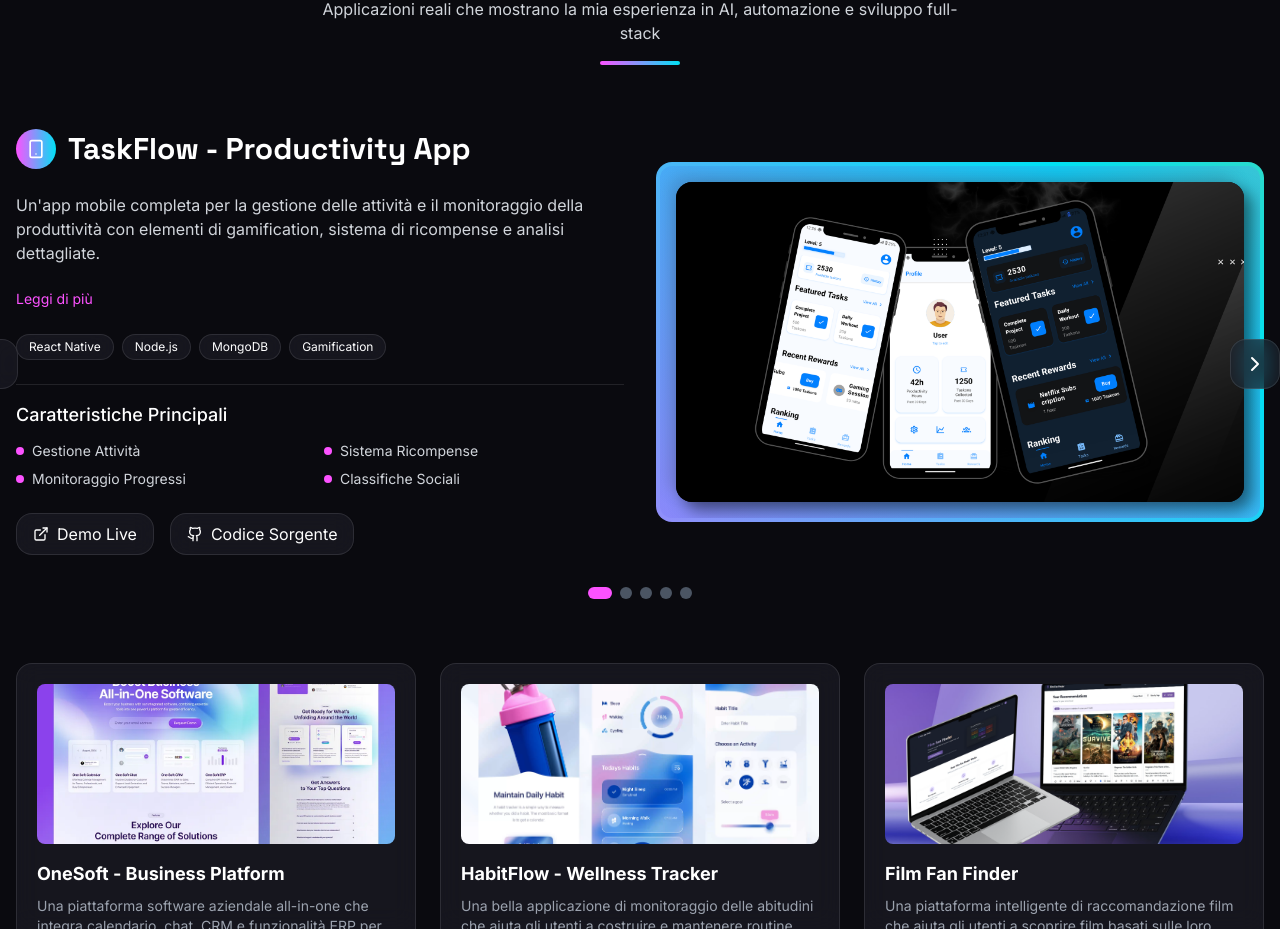
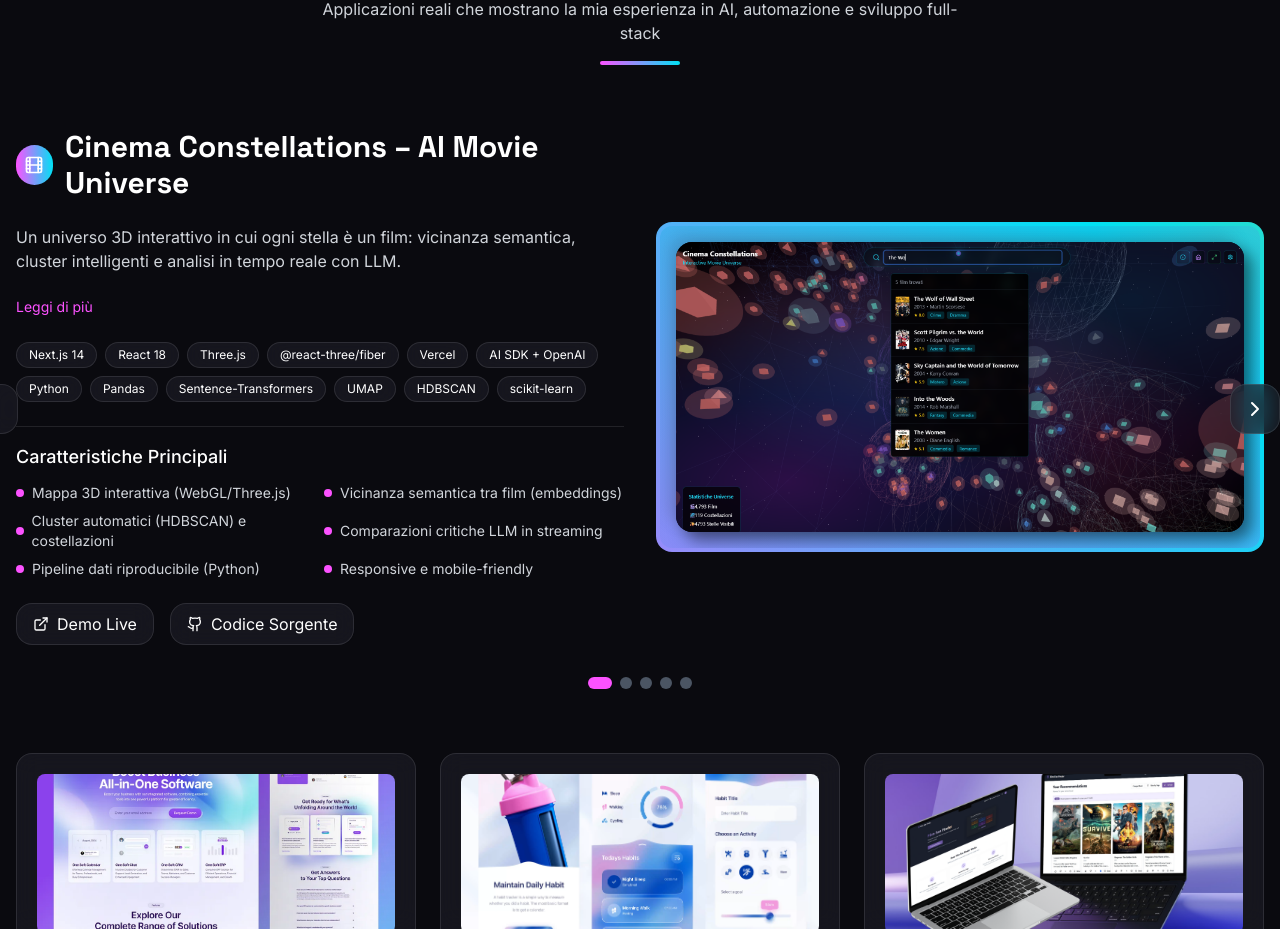
Before and after one commit to HopelessMike/portfolio-next.js, a Next.js app: page / in a window 1280 px wide. Shown: the part 3279-4208 px from the top of the page. Built offline with nearby package versions, Linux system fonts and the light colour scheme.

Commit message:
Aggiunta Progetto Cinema Constellations

```diff
--- a/components/loading-screen.tsx
+++ b/components/loading-screen.tsx
@@ -1,6 +1,6 @@
 "use client"
 
-import { useEffect, useState } from "react"
+import { useEffect, useState, useMemo } from "react"
 import Image from "next/image"
 import { motion, AnimatePresence } from "framer-motion"
 
@@ -31,7 +31,7 @@ export default function LoadingScreen({ onLoadingComplete = () => {} }: { onLoad
     visible: {
       opacity: 1,
       transition: {
-        staggerChildren: 0.4, // Leggermente aggiustato per una sequenza più definita
+        staggerChildren: 0.4,
         delayChildren: 0.2,
       },
     },
@@ -63,24 +63,46 @@ export default function LoadingScreen({ onLoadingComplete = () => {} }: { onLoad
       transition: {
         duration: 2,
         ease: "easeInOut",
-        delay: 0.5, // Leggero ritardo per iniziare dopo l'apparizione del nome
+        delay: 0.5,
       },
     },
   }
 
+  /** ✨ Effetto particellare – identico a Cinema Constellations */
   const particleVariants = {
-    animate: {
-      y: [0, -20, 0],
-      x: [0, 10, -10, 0],
-      opacity: [0.3, 1, 0.3],
+    animate: (i: number) => ({
+      y: [0, -80, 0],
+      x: [0, 40 * (i % 2 === 0 ? 1 : -1), -40 * (i % 2 === 0 ? 1 : -1), 0],
+      opacity: [0, 0.8, 0.8, 0],
       scale: [0.8, 1.2, 0.8],
       transition: {
-        duration: 3,
+        duration: 8 + i * 0.5,
         repeat: Number.POSITIVE_INFINITY,
         ease: "easeInOut",
+        delay: Math.random() * 1.5,
       },
-    },
-  }
+    }),
+  } as const
+
+  const memoizedParticles = useMemo(() => {
+    return Array.from({ length: 25 }).map((_, i) => (
+      <motion.div
+        key={i}
+        className="absolute rounded-full"
+        style={{
+          width: `${Math.random() * 9 + 6}px`,
+          height: `${Math.random() * 9 + 6}px`,
+          background: `radial-gradient(circle, ${Math.random() > 0.5 ? "#8b5cf6" : "#06b6d4"} 0%, transparent 70%)`,
+          left: `${Math.random() * 100}%`,
+          top: `${Math.random() * 100}%`,
+          filter: "blur(0.5px)",
+        }}
+        custom={i}
+        variants={particleVariants as any}
+        animate="animate"
+      />
+    ))
+  }, [])
 
   return (
     <AnimatePresence onExitComplete={onLoadingComplete}>
@@ -92,24 +114,9 @@ export default function LoadingScreen({ onLoadingComplete = () => {} }: { onLoad
           animate="visible"
           exit="exit"
         >
+          {/* Particelle in movimento */}
           <div className="absolute inset-0 overflow-hidden">
-            {Array.from({ length: 20 }).map((_, i) => (
-              <motion.div
-                key={i}
-                className="absolute w-2 h-2 rounded-full"
-                style={{
-                  background: Math.random() > 0.5 ? "#fc52ff" : "#00e1f4",
-                  left: `${Math.random() * 100}%`,
-                  top: `${Math.random() * 100}%`,
-                }}
-                variants={particleVariants}
-                animate="animate"
-                transition={{
-                  delay: Math.random() * 2,
-                  duration: 2 + Math.random() * 2,
-                }}
-              />
-            ))}
+            {memoizedParticles}
           </div>
 
           {/* ================================================================== */}
--- a/components/projects-section.tsx
+++ b/components/projects-section.tsx
@@ -7,19 +7,42 @@ import Image from "next/image"
 
 const projects = [
   {
-    title: "TaskFlow - Productivity App",
+    title: "Cinema Constellations – AI Movie Universe",
     description:
-      "Un'app mobile completa per la gestione delle attività e il monitoraggio della produttività con elementi di gamification, sistema di ricompense e analisi dettagliate.",
+      "Un universo 3D interattivo in cui ogni stella è un film: vicinanza semantica, cluster intelligenti e analisi in tempo reale con LLM.",
     longDescription:
-      "TaskFlow è un'app di produttività moderna che combina la gestione delle attività con la gamification per mantenere gli utenti motivati. Le funzionalità includono il monitoraggio delle attività quotidiane, sistemi di ricompense, analisi della produttività e funzionalità di ranking sociale per incoraggiare abitudini coerenti.",
-    tags: ["React Native", "Node.js", "MongoDB", "Gamification"],
-    image: "/images/projects/task-management-app.png",
+      "Cinema Constellations trasforma un catalogo film in una mappa stellare navigabile. Il pipeline di data preparation in Python costruisce feature testuali (tags), genera embeddings con Sentence-Transformers, riduce lo spazio con UMAP (384→3D), identifica nebulose con HDBSCAN e pre-calcola i vicini più prossimi con scikit-learn. L’interfaccia Next.js/Three.js rende il grafo in tempo reale, mentre un LLM (via AI SDK + OpenAI) produce comparazioni critiche tra coppie di film con streaming. Il risultato è una UX elegante, responsiva e consulenziale: esplorazione semantica, insight immediati e performance da produzione su Vercel.",
+    tags: [
+      // Frontend & infra
+      "Next.js 14",
+      "React 18",
+      "Three.js",
+      "@react-three/fiber",
+      "Vercel",
+      // AI/LLM
+      "AI SDK + OpenAI",
+      // Data & ML
+      "Python",
+      "Pandas",
+      "Sentence-Transformers",
+      "UMAP",
+      "HDBSCAN",
+      "scikit-learn",
+    ],
+    image: "/images/projects/cinema-constellations.png",
     links: {
-      demo: "#",
-      github: "#",
+      demo: "https://michelemiranda.com/cinema-constellations",
+      github: "https://github.com/HopelessMike/CinemaConstellation",
     },
-    features: ["Gestione Attività", "Sistema Ricompense", "Monitoraggio Progressi", "Classifiche Sociali"],
-    color: "from-blue-500/20 to-purple-500/20",
+    features: [
+      "Mappa 3D interattiva (WebGL/Three.js)",
+      "Vicinanza semantica tra film (embeddings)",
+      "Cluster automatici (HDBSCAN) e costellazioni",
+      "Comparazioni critiche LLM in streaming",
+      "Pipeline dati riproducibile (Python)",
+      "Responsive e mobile-friendly",
+    ],
+    color: "from-cyan-500/20 to-purple-500/20",
   },
   {
     title: "OneSoft - Business Platform",
@@ -140,15 +163,25 @@ export default function ProjectsSection() {
     }
   }
 
+  // 🔧 Icona coerente per progetto: niente più smartphone sul primo
   const getProjectIcon = (index: number) => {
-    const icons = [
-      <Smartphone key="smartphone" className="w-5 h-5 text-white" />,
-      <Globe key="globe" className="w-5 h-5 text-white" />,
-      <Target key="target" className="w-5 h-5 text-white" />,
-      <Film key="film" className="w-5 h-5 text-white" />,
-      <Bot key="bot" className="w-5 h-5 text-white" />,
-    ]
-    return icons[index] || <Globe className="w-5 h-5 text-white" />
+    const title = projects[index]?.title || ""
+    if (title.startsWith("Cinema Constellations")) {
+      return <Film className="w-5 h-5 text-white" />
+    }
+    if (title.startsWith("OneSoft")) {
+      return <Globe className="w-5 h-5 text-white" />
+    }
+    if (title.startsWith("HabitFlow")) {
+      return <Target className="w-5 h-5 text-white" />
+    }
+    if (title.startsWith("Film Fan Finder")) {
+      return <Film className="w-5 h-5 text-white" />
+    }
+    if (title.startsWith("AI Automation Consultant")) {
+      return <Bot className="w-5 h-5 text-white" />
+    }
+    return <Globe className="w-5 h-5 text-white" />
   }
 
   return (
```
Also changed, not shown: public/images/projects/cinema-constellations.png (added).
